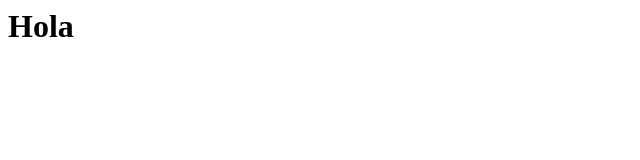
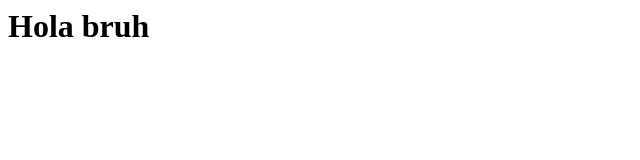
Before and after one commit to Mayzkl/Desaweb, a plain HTML site: page index.html in a window 1280 px wide. Shown: the whole page, without its empty margins (0-640 px from the left). Drawn offline with Linux system fonts and the light colour scheme.

Commit message:
hola bruh

```diff
--- a/index.html
+++ b/index.html
@@ -1 +1 @@
-<h1>Hola</h1>
+<h1>Hola  bruh</h1>
```
